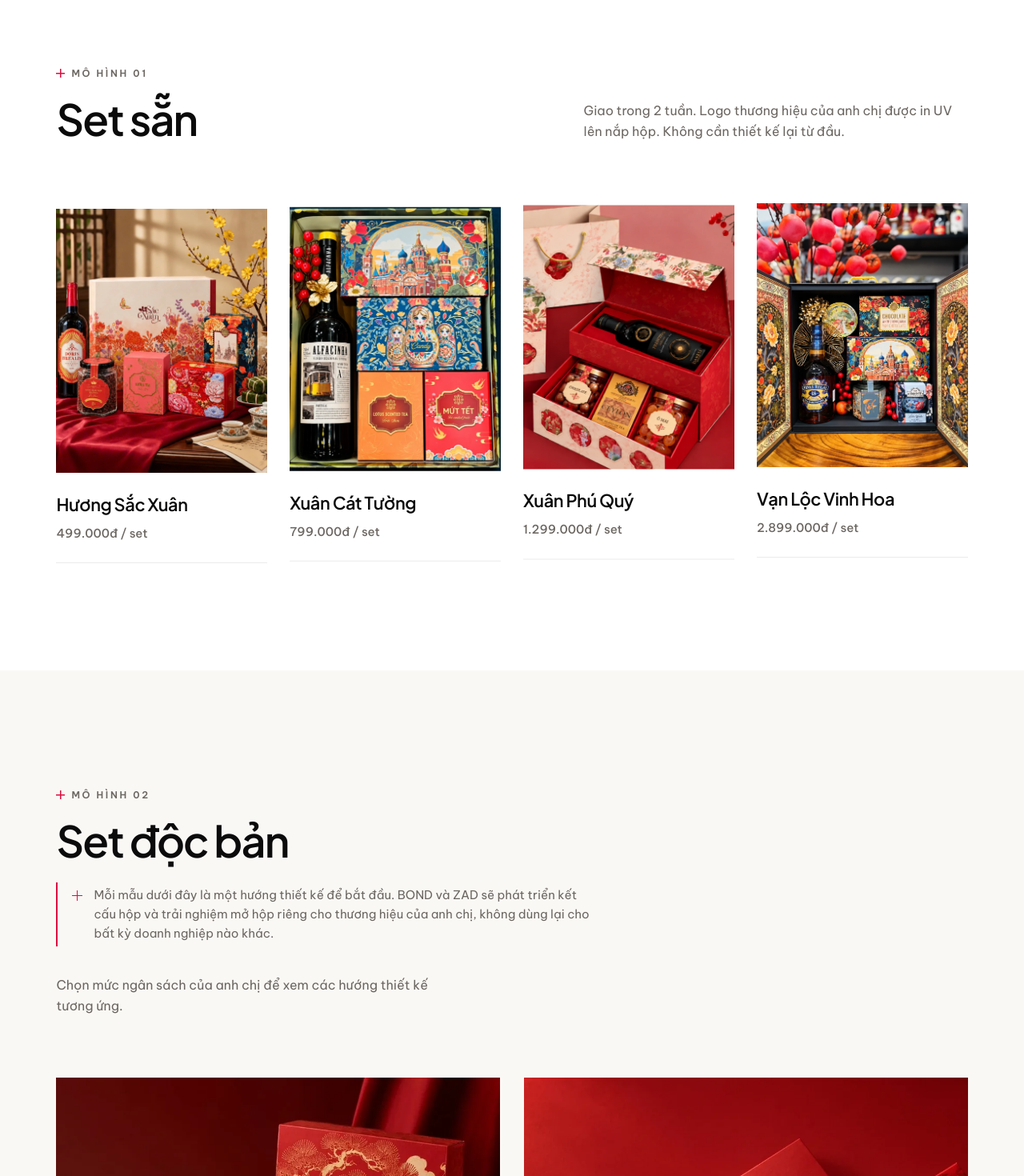
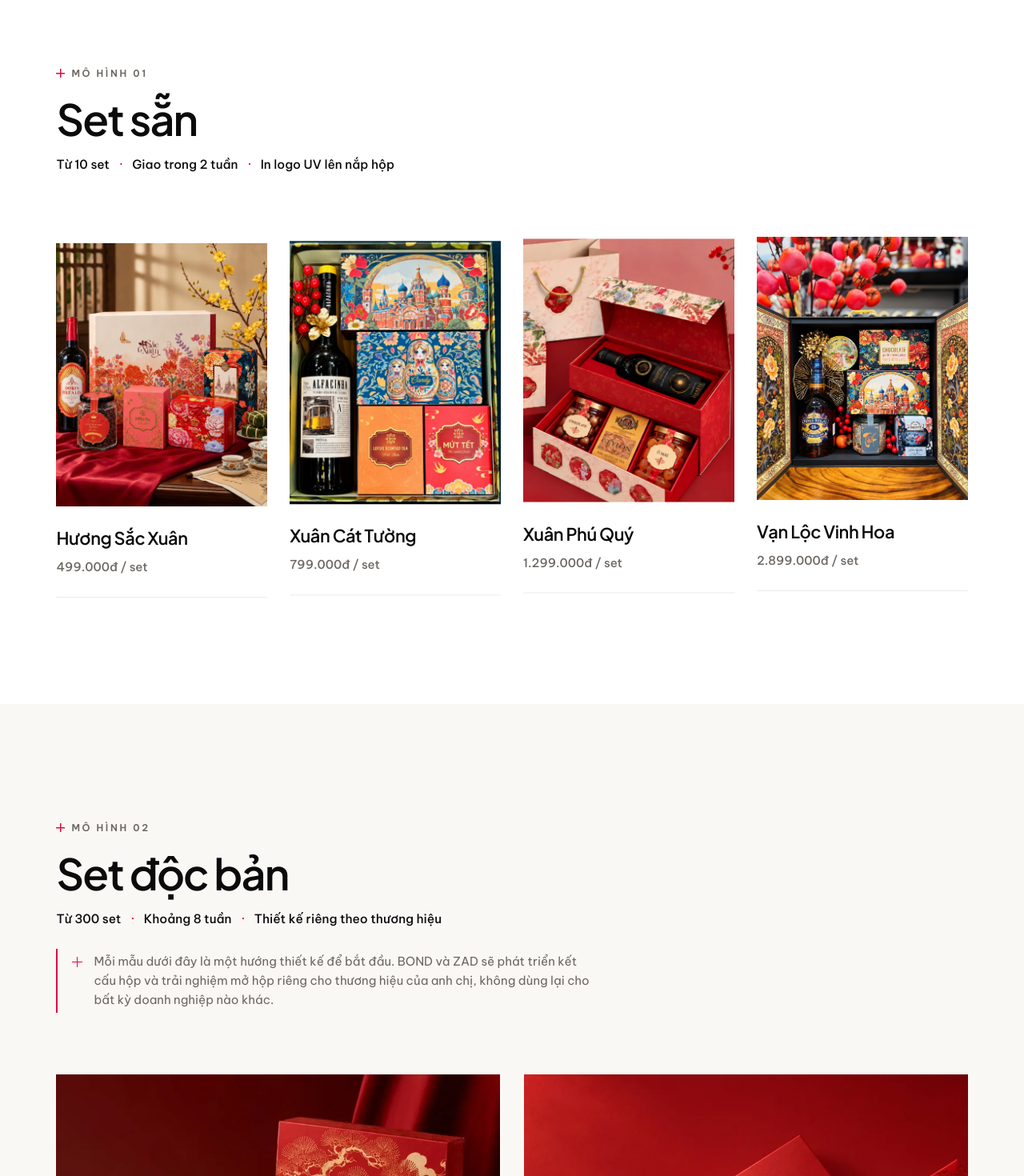
Before and after one commit to 100Bco/bond.gift, a React (Vite) app: page / in a window 1280 px wide. Shown: the part 5400-6870 px from the top of the page at 80% size. Built offline with nearby package versions, Linux system fonts and the light colour scheme.

Commit message:
Đầu khối Set sẵn và Set độc bản: dòng thông tin ngắn dưới tiêu đề thay đoạn chữ lẻ bên phải
Co-Authored-By: Claude Opus 5.5 <noreply@anthropic.com>
Claude-Session: https://claude.ai/code/session_01HS1DfBWRuWPnpXQLZtUEUG

```diff
--- a/src/pages/HomePage.tsx
+++ b/src/pages/HomePage.tsx
@@ -397,8 +397,8 @@ function ReadySets() {
           <div>
             <p className="lx-eyebrow">Mô hình 01</p>
             <h2 id="lx-ready-title">Set sẵn</h2>
+            <p className="lx-sec-meta"><span>Từ 10 set</span><i aria-hidden="true">·</i><span>Giao trong 2 tuần</span><i aria-hidden="true">·</i><span>In logo UV lên nắp hộp</span></p>
           </div>
-          <p className="lx-lead">Giao trong 2 tuần. Logo thương hiệu của anh chị được in UV lên nắp hộp. Không cần thiết kế lại từ đầu.</p>
         </Reveal>
         <div ref={gridRef} className="lx-cards lx-stair">
           {readySets.map((set) => (
@@ -425,12 +425,12 @@ function Bespoke() {
           <div>
             <p className="lx-eyebrow">Mô hình 02</p>
             <h2 id="lx-custom-title">Set độc bản</h2>
+            <p className="lx-sec-meta"><span>Từ 300 set</span><i aria-hidden="true">·</i><span>Khoảng 8 tuần</span><i aria-hidden="true">·</i><span>Thiết kế riêng theo thương hiệu</span></p>
             <div className="lx-disc">
               <span className="lx-cross" aria-hidden="true" />
               <p>Mỗi mẫu dưới đây là một hướng thiết kế để bắt đầu. BOND và ZAD sẽ phát triển kết cấu hộp và trải nghiệm mở hộp riêng cho thương hiệu của anh chị, không dùng lại cho bất kỳ doanh nghiệp nào khác.</p>
             </div>
           </div>
-          <p className="lx-lead">Chọn mức ngân sách của anh chị để xem các hướng thiết kế tương ứng.</p>
         </Reveal>
         <Reveal className="lx-bud">
           {bespokeTiers.map((b) => (
--- a/src/styles/luxe.css
+++ b/src/styles/luxe.css
@@ -283,6 +283,10 @@
 .lx-sec-head { display: flex; align-items: flex-end; justify-content: space-between; flex-wrap: wrap; gap: 36px; margin-bottom: clamp(48px, 6vw, 80px); }
 .lx-sec-head h2 { margin-top: 14px; }
 .lx-sec-head .lx-lead { max-width: 480px; }
+/* Dòng thông tin ngắn dưới tiêu đề khối: các ý cách nhau bằng dấu chấm giữa */
+.lx-sec-meta { display: flex; flex-wrap: wrap; align-items: center; gap: 4px 12px; margin-top: 16px; font-size: clamp(15px, 1.2vw, 17px); font-weight: 500; color: var(--lx-ink); }
+.lx-sec-meta i { font-style: normal; color: var(--lx-red); }
+@media (max-width: 480px) { .lx-sec-meta { flex-direction: column; align-items: flex-start; gap: 2px; } .lx-sec-meta i { display: none; } }
 
 /* Set sẵn */
 .lx-ready { background: var(--lx-card); border-top: 1px solid var(--lx-line); }
```
Also changed, not shown: 1 other file (tests, documents, lock files or other folders).
